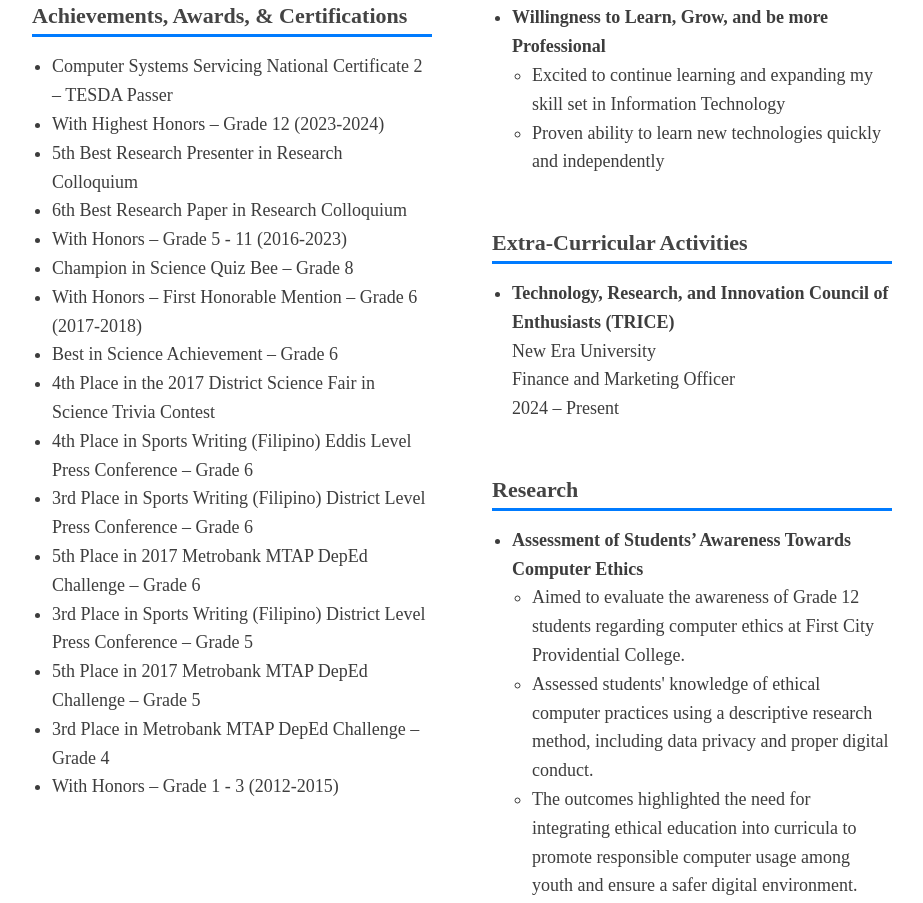
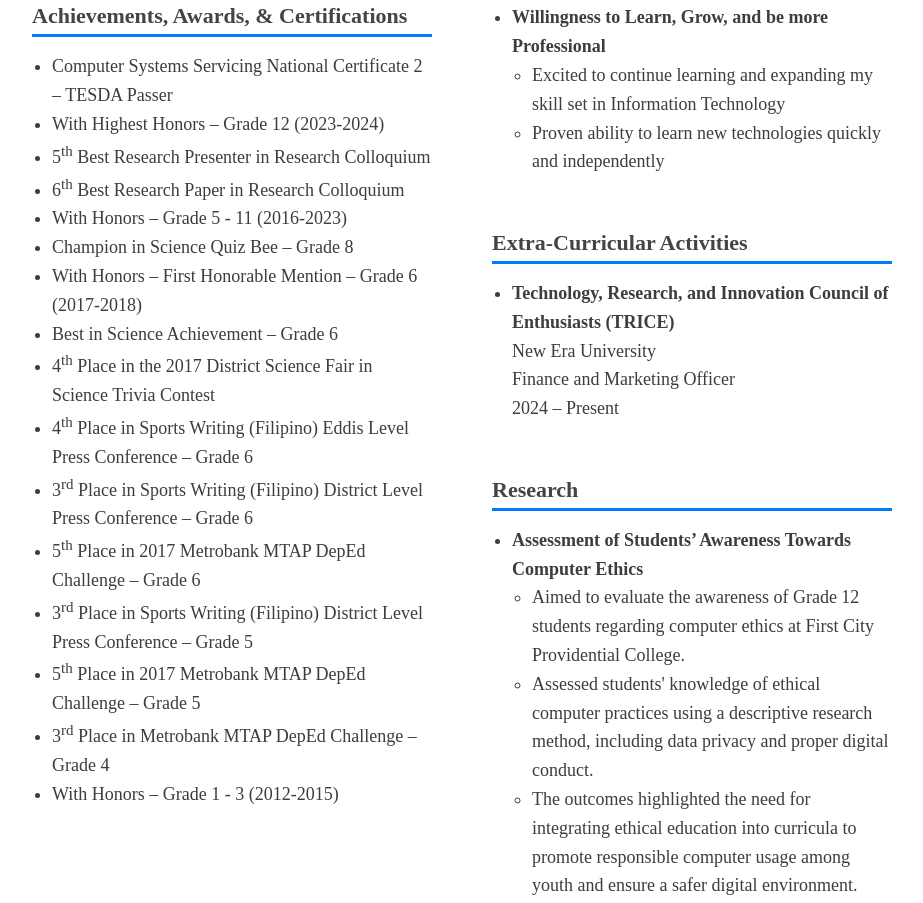
Before and after one commit to kenji4dwin/shawndavid.github.io, a plain HTML site: page Files/CV.html in a window 1280 px wide. Shown: the part 1414-2317 px from the top of the page, without its empty margins (178-1101 px from the left). Drawn offline with Linux system fonts and the light colour scheme.

Commit message:
Update CV.html

```diff
--- a/Files/CV.html
+++ b/Files/CV.html
@@ -192,19 +192,19 @@
           <ul class="text">
             <li>Computer Systems Servicing National Certificate 2 – TESDA Passer</li>
             <li>With Highest Honors – Grade 12 (2023-2024)</li>
-            <li>5th Best Research Presenter in Research Colloquium</li>
-            <li>6th Best Research Paper in Research Colloquium</li>
+            <li>5<sup>th</sup> Best Research Presenter in Research Colloquium</li>
+            <li>6<sup>th</sup> Best Research Paper in Research Colloquium</li>
             <li>With Honors – Grade 5 - 11 (2016-2023)</li>
             <li>Champion in Science Quiz Bee – Grade 8</li>
             <li>With Honors – First Honorable Mention – Grade 6 (2017-2018)</li>
             <li>Best in Science Achievement – Grade 6</li>
-            <li>4th Place in the 2017 District Science Fair in Science Trivia Contest</li>
-            <li>4th Place in Sports Writing (Filipino) Eddis Level Press Conference – Grade 6</li>
-            <li>3rd Place in Sports Writing (Filipino) District Level Press Conference – Grade 6</li>
-            <li>5th Place in 2017 Metrobank MTAP DepEd Challenge – Grade 6</li>
-            <li>3rd Place in Sports Writing (Filipino) District Level Press Conference – Grade 5</li>
-            <li>5th Place in 2017 Metrobank MTAP DepEd Challenge – Grade 5</li>
-            <li>3rd Place in Metrobank MTAP DepEd Challenge – Grade 4</li>
+            <li>4<sup>th</sup> Place in the 2017 District Science Fair in Science Trivia Contest</li>
+            <li>4<sup>th</sup> Place in Sports Writing (Filipino) Eddis Level Press Conference – Grade 6</li>
+            <li>3<sup>rd</sup> Place in Sports Writing (Filipino) District Level Press Conference – Grade 6</li>
+            <li>5<sup>th</sup> Place in 2017 Metrobank MTAP DepEd Challenge – Grade 6</li>
+            <li>3<sup>rd</sup> Place in Sports Writing (Filipino) District Level Press Conference – Grade 5</li>
+            <li>5<sup>th</sup> Place in 2017 Metrobank MTAP DepEd Challenge – Grade 5</li>
+            <li>3<sup>rd</sup> Place in Metrobank MTAP DepEd Challenge – Grade 4</li>
             <li>With Honors – Grade 1 - 3 (2012-2015)</li>
           </ul>
         </div>
```
